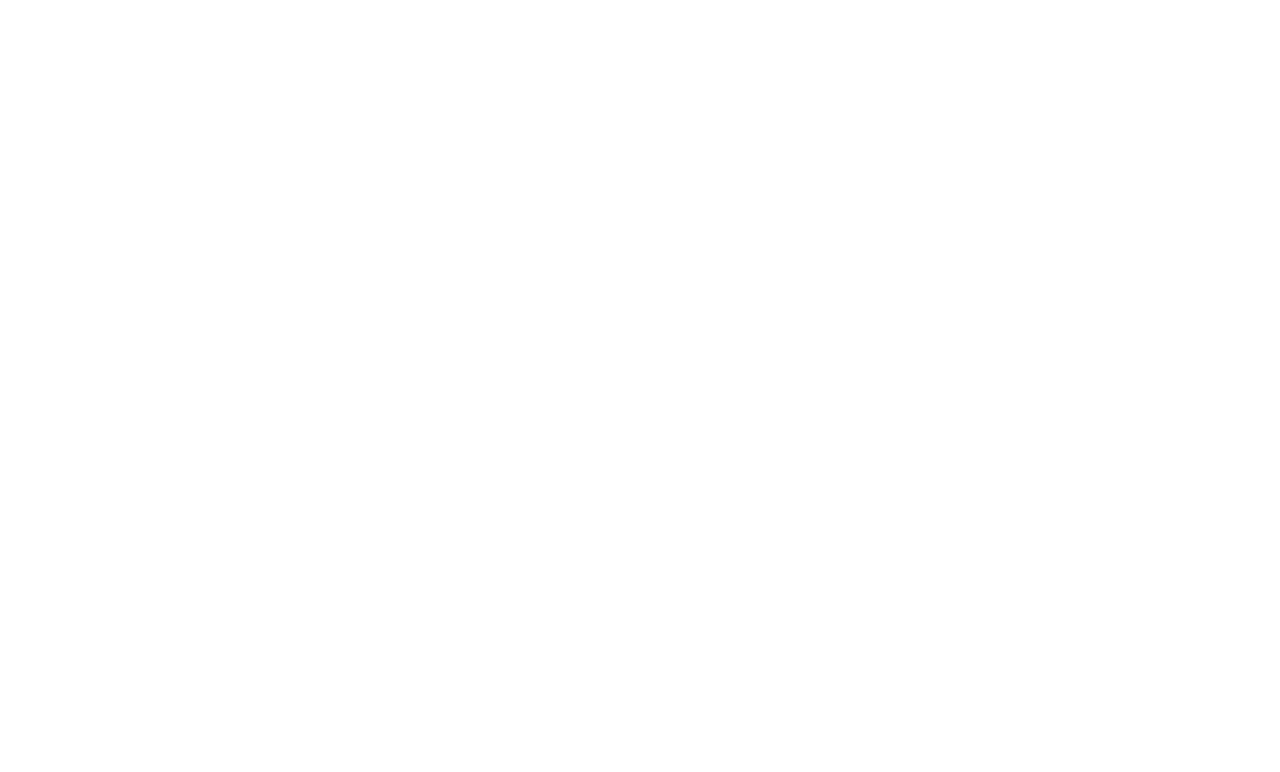
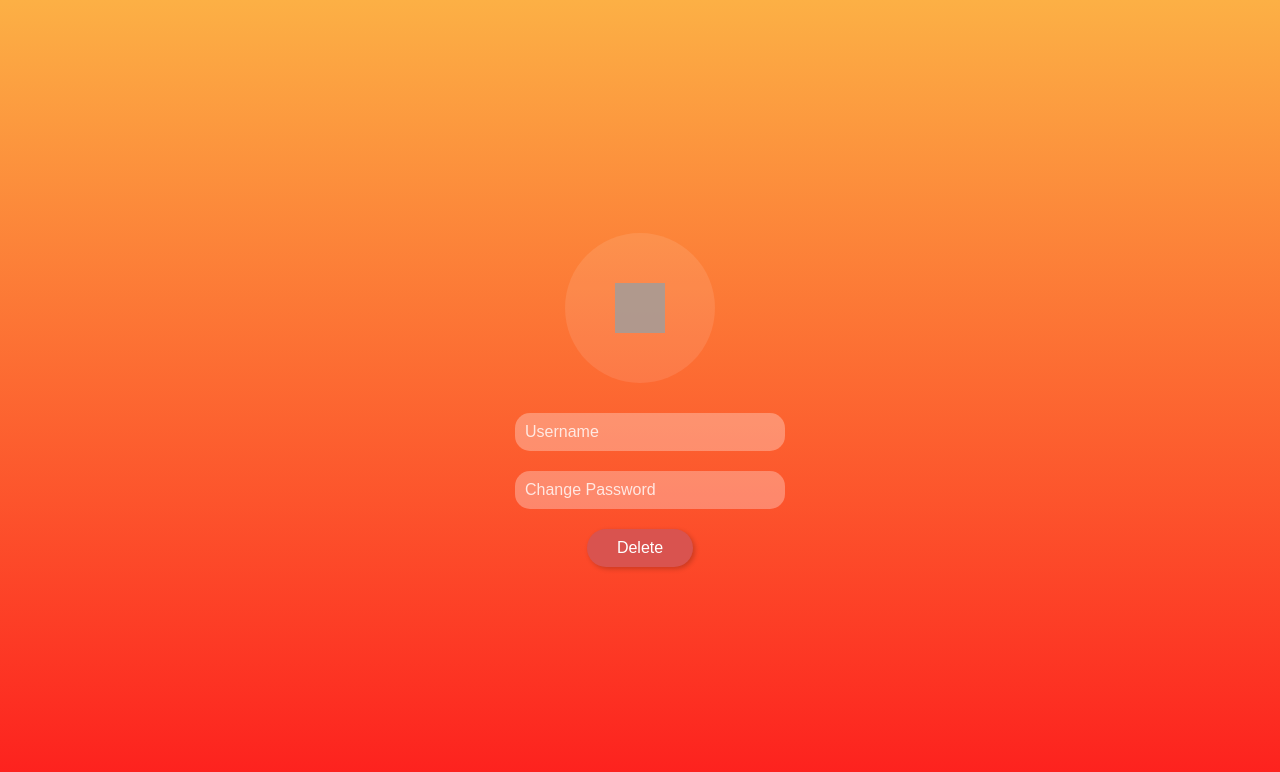
Before and after one commit to sc103121/Rally, a React (Create React App) app in the folder frontend/rally/: page /profile in a window 1280 px wide. Before the commit this address had no page. Shown: the top 772 px of the page. Built offline with nearby package versions, Linux system fonts and the light colour scheme; grey boxes are pictures that could not be loaded.

Commit message:
Added sample profile page

```diff
--- a/frontend/rally/src/App.js
+++ b/frontend/rally/src/App.js
@@ -5,6 +5,7 @@
 import { BrowserRouter as Router, Route, Routes } from 'react-router-dom';
 import Home from './pages/Home';
 import Events from './pages/Events';
+import ProfilePage from './profile/ProfilePage.jsx';
 
 function App() {
   return (
@@ -12,6 +13,7 @@
       <Routes>
         <Route path="/" element={<Home />} />
         <Route path="/event" element={<Events />} />
+        <Route path="/profile" element={<ProfilePage/>} />
       </Routes>
     </Router>
     // <div className="App">
--- /dev/null
+++ b/frontend/rally/src/profile/ProfilePage.css
@@ -0,0 +1,91 @@
+/* ProfilePage.css */
+
+body {
+    margin: 0;
+    padding: 0;
+    font-family: 'Arial', sans-serif;
+  }
+
+  .profile-container {
+    display: flex;
+    flex-direction: column;
+    align-items: center;
+    justify-content: center;
+    height: 100vh;
+    background: linear-gradient(180deg, #fcb045, #fd1d1d);
+  }
+
+  .profile-picture {
+    width: 150px;
+    height: 150px;
+    border-radius: 50%;
+    background-color: rgba(255, 255, 255, 0.1);
+    display: flex;
+    justify-content: center;
+    align-items: center;
+    margin-bottom: 30px;
+    cursor: pointer;
+  }
+
+  .upload-label {
+    display: flex;
+    justify-content: center;
+    align-items: center;
+    width: 100%;
+    height: 100%;
+    border-radius: 50%;
+    cursor: pointer;
+  }
+
+  .profile-picture img {
+    width: 50px;
+    height: 50px;
+    opacity: 0.8;
+  }
+
+  .profile-img {
+    width: 100%;
+    height: 100%;
+    object-fit: cover;
+    border-radius: 50%;
+  }
+
+  .input-field {
+    margin-bottom: 20px;
+    width: 250px;
+  }
+
+  .input-field input {
+    width: 100%;
+    padding: 10px;
+    border-radius: 15px;
+    border: none;
+    outline: none;
+    background-color: rgba(255, 255, 255, 0.3);
+    color: white;
+    font-size: 16px;
+  }
+
+  .input-field input::placeholder {
+    color: white;
+    opacity: 0.8;
+  }
+
+  .delete-button {
+    background-color: #d9534f;
+    color: white;
+    border: none;
+    border-radius: 25px;
+    padding: 10px 30px;
+    font-size: 16px;
+    cursor: pointer;
+    box-shadow: 2px 2px 5px rgba(0, 0, 0, 0.2);
+  }
+
+  .delete-button:hover {
+    background-color: #c9302c;
+  }
+
+  .delete-button:active {
+    transform: scale(0.98);
+  }
--- /dev/null
+++ b/frontend/rally/src/profile/ProfilePage.jsx
@@ -0,0 +1,44 @@
+import React, { useState } from 'react';
+import './ProfilePage.css'; // Assuming you'll add the CSS here
+
+function ProfilePage() {
+  const [selectedImage, setSelectedImage] = useState(null);
+
+  // Handle the image upload
+  const handleImageChange = (event) => {
+    const file = event.target.files[0];
+    if (file) {
+      setSelectedImage(URL.createObjectURL(file));
+    }
+  };
+
+  return (
+    <div className="profile-container">
+      <div className="profile-picture">
+        <input
+          type="file"
+          id="fileInput"
+          accept="image/*"
+          style={{ display: 'none' }}
+          onChange={handleImageChange}
+        />
+        <label htmlFor="fileInput" className="upload-label">
+          {selectedImage ? (
+            <img src={selectedImage} alt="Profile" className="profile-img" />
+          ) : (
+            <img src="camera-icon.png" alt="Camera Icon" />
+          )}
+        </label>
+      </div>
+      <div className="input-field">
+        <input type="text" placeholder="Username" />
+      </div>
+      <div className="input-field">
+        <input type="password" placeholder="Change Password" />
+      </div>
+      <button className="delete-button">Delete</button>
+    </div>
+  );
+}
+
+export default ProfilePage;
```
